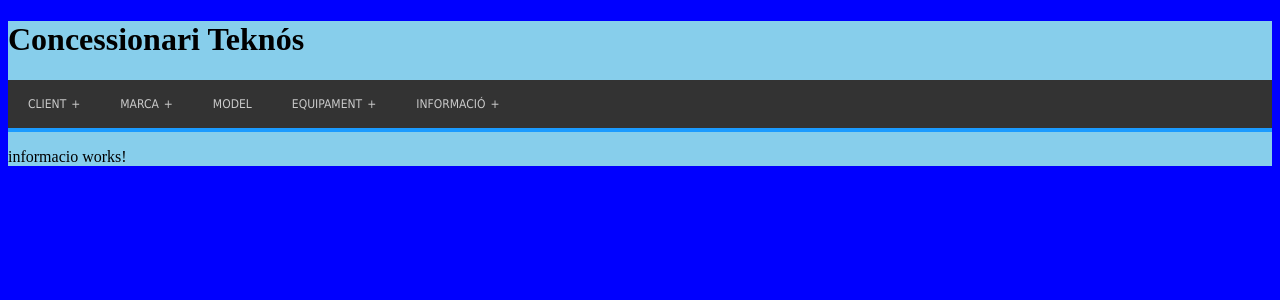
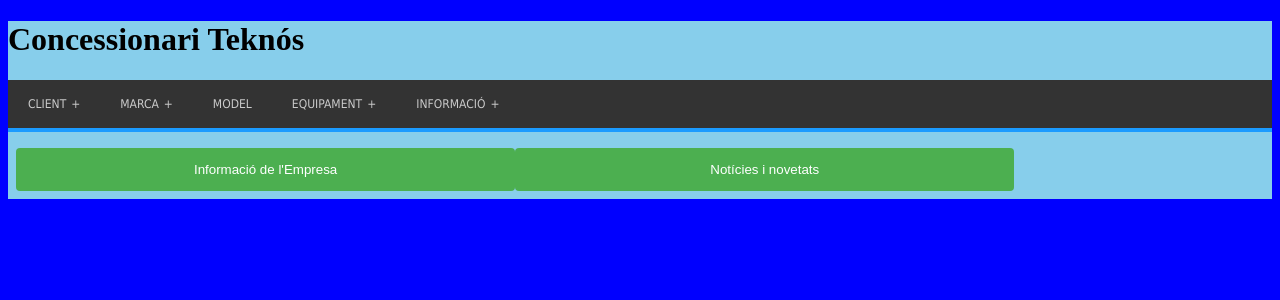
Before and after one commit to sales67/concessionari, an Angular app: page /informacio in a window 1280 px wide. Shown: the top 300 px of the page. Built offline with nearby package versions, Linux system fonts and the light colour scheme.

Commit message:
Pestanya Informació Acabada

```diff
--- a/src/app/cotxes/informacio/informacio-empresa/informacio-empresa.component.html
+++ b/src/app/cotxes/informacio/informacio-empresa/informacio-empresa.component.html
@@ -1,3 +1,6 @@
-<p>
-  informacio-empresa works!
-</p>
+<html>
+<body>
+    <button routerLink="../contacte" routerLinkActive="active">Descripció i contacte</button>
+    <button routerLink="../ubicacio" routerLinkActive="active">On som</button>
+    </body>
+</html>
--- a/src/app/cotxes/informacio/informacio-empresa/informacio-empresa.component.ts
+++ b/src/app/cotxes/informacio/informacio-empresa/informacio-empresa.component.ts
@@ -3,7 +3,7 @@ import { Component, OnInit } from '@angular/core';
 @Component({
   selector: 'app-informacio-empresa',
   templateUrl: './informacio-empresa.component.html',
-  styleUrls: ['./informacio-empresa.component.css']
+  styleUrls: ['../../cotxes.css']
 })
 export class InformacioEmpresaComponent implements OnInit {
 
--- a/src/app/cotxes/informacio/informacio-empresa/ubicacio/ubicacio.component.html
+++ b/src/app/cotxes/informacio/informacio-empresa/ubicacio/ubicacio.component.html
@@ -1,3 +1,10 @@
-<p>
-  ubicacio works!
+<html>
+<body>
+    <h1><p>
+    Estem Ubicats al Carrer del Bisbe Morgades, 15, Planta 2, 08500 Vic, Barcelona
+    </p></h1>
+    <p style="width:600px">
+  <iframe src="https://www.google.com/maps/embed?pb=!1m18!1m12!1m3!1d2968.3016025142133!2d2.24890641584998!3d41.92937007921827!2m3!1f0!2f0!3f0!3m2!1i1024!2i768!4f13.1!3m3!1m2!1s0x12a5271afa4c65d7%3A0xbfc5ef5b612027b9!2sCampus+Professional+UVic-UCC!5e0!3m2!1ses!2ses!4v1495449305600" width="600" height="450" frameborder="0" style="border:0" allowfullscreen></iframe>
 </p>
+    </body>
+</html>
--- a/src/app/cotxes/informacio/informacio.component.html
+++ b/src/app/cotxes/informacio/informacio.component.html
@@ -1,3 +1,6 @@
-<p>
-  informacio works!
-</p>
+<html>
+<body>
+    <button routerLink="../informacio-empresa" routerLinkActive="active">Informació de l'Empresa</button>
+    <button routerLink="../noticies" routerLinkActive="active">Notícies i novetats</button>
+    </body>
+</html>
--- a/src/app/cotxes/informacio/informacio.component.ts
+++ b/src/app/cotxes/informacio/informacio.component.ts
@@ -3,7 +3,7 @@ import { Component, OnInit } from '@angular/core';
 @Component({
   selector: 'app-informacio',
   templateUrl: './informacio.component.html',
-  styleUrls: ['./informacio.component.css']
+  styleUrls: ['../cotxes.css']
 })
 export class InformacioComponent implements OnInit {
 
```
